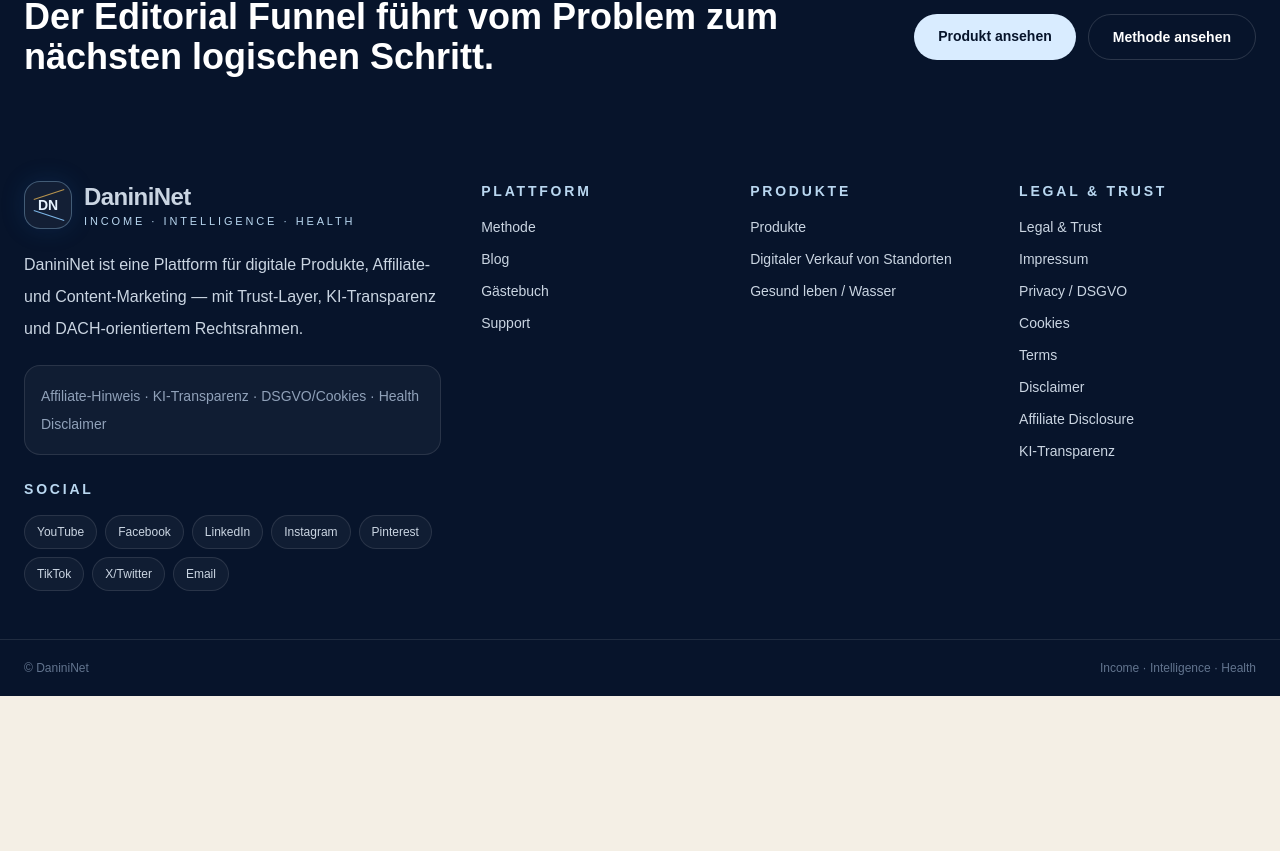
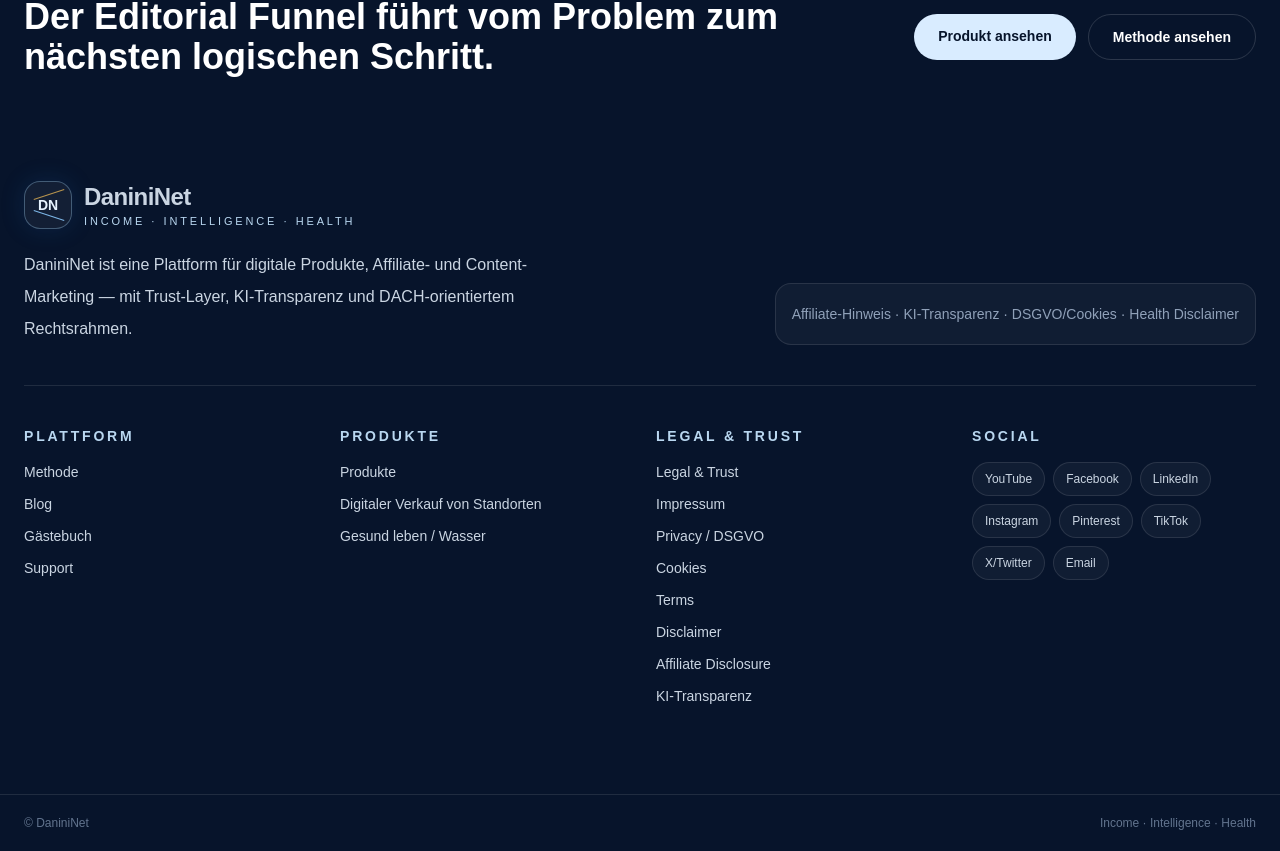
Before and after one commit to danininet/danininet, a Next.js app: page /de/blog in a window 1280 px wide. Shown: the part 2016-2867 px from the top of the page. Before the commit the page ends 2712 px from the top, so only its background shows below. Built offline with nearby package versions, Linux system fonts and the light colour scheme; no server answers.

Commit message:
Polish footer layout with social column

```diff
--- a/components/layout/SiteShell.tsx
+++ b/components/layout/SiteShell.tsx
@@ -143,12 +143,52 @@ export function SiteShell({ locale, currentPath, children }: { locale: string; c
       </header>
       {children}
       <footer className="bg-[#07142b] text-slate-300">
-        <div className="mx-auto grid max-w-7xl gap-10 px-6 py-12 lg:grid-cols-[1.05fr_1.95fr]">
-          <div>
-            <BrandMark />
-            <p className="mt-5 max-w-xl leading-8 text-slate-300">{t.footerText}</p>
-            <p className="mt-5 rounded-2xl border border-white/10 bg-white/[0.04] p-4 text-sm leading-7 text-slate-400">{t.disclosure}</p>
-            <div className="mt-6">
+        <div className="mx-auto max-w-7xl px-6 py-12">
+          <div className="grid gap-8 border-b border-white/10 pb-10 lg:grid-cols-[0.9fr_1.1fr] lg:items-end">
+            <div>
+              <BrandMark />
+              <p className="mt-5 max-w-2xl leading-8 text-slate-300">{t.footerText}</p>
+            </div>
+            <p className="rounded-2xl border border-white/10 bg-white/[0.04] p-4 text-sm leading-7 text-slate-400 lg:justify-self-end">
+              {t.disclosure}
+            </p>
+          </div>
+
+          <div className="grid gap-8 py-10 sm:grid-cols-2 lg:grid-cols-4">
+            <div>
+              <h3 className="text-sm font-semibold uppercase tracking-[0.2em] text-[#b9d7f0]">{t.platform}</h3>
+              <div className="mt-4 grid gap-3 text-sm">
+                <Link href={localizedPath(lang, "method")}>{t.nav[0]}</Link>
+                <Link href={localizedPath(lang, "blog")}>Blog</Link>
+                <Link href={localizedPath(lang, "guestbook")}>{t.guestbook}</Link>
+                <Link href={localizedPath(lang, "support")}>{t.support}</Link>
+              </div>
+            </div>
+
+            <div>
+              <h3 className="text-sm font-semibold uppercase tracking-[0.2em] text-[#b9d7f0]">{t.products}</h3>
+              <div className="mt-4 grid gap-3 text-sm">
+                <Link href={localizedPath(lang, "products")}>{t.products}</Link>
+                <Link href={localizedPath(lang, "dpl")}>{t.dpl}</Link>
+                <Link href={localizedPath(lang, "health")}>{t.health}</Link>
+              </div>
+            </div>
+
+            <div>
+              <h3 className="text-sm font-semibold uppercase tracking-[0.2em] text-[#b9d7f0]">{t.trust}</h3>
+              <div className="mt-4 grid gap-3 text-sm">
+                <Link href={localizedPath(lang, "legal")}>{t.legal}</Link>
+                <Link href={legalPath(lang, "impressum")}>{t.impressum}</Link>
+                <Link href={legalPath(lang, "privacy")}>{t.privacy}</Link>
+                <Link href={legalPath(lang, "cookies")}>{t.cookies}</Link>
+                <Link href={legalPath(lang, "terms")}>{t.terms}</Link>
+                <Link href={legalPath(lang, "disclaimer")}>{t.disclaimer}</Link>
+                <Link href={legalPath(lang, "affiliate-disclosure")}>{t.affiliate}</Link>
+                <Link href={legalPath(lang, "ai-transparentnost")}>{t.ai}</Link>
+              </div>
+            </div>
+
+            <div>
               <h3 className="text-sm font-semibold uppercase tracking-[0.2em] text-[#b9d7f0]">Social</h3>
               <div className="mt-4 flex flex-wrap gap-2">
                 {socialLinks.map((item) => (
@@ -166,13 +206,13 @@ export function SiteShell({ locale, currentPath, children }: { locale: string; c
               </div>
             </div>
           </div>
-          <div className="grid gap-8 sm:grid-cols-3">
-            <div><h3 className="text-sm font-semibold uppercase tracking-[0.2em] text-[#b9d7f0]">{t.platform}</h3><div className="mt-4 grid gap-3 text-sm"><Link href={localizedPath(lang, "method")}>{t.nav[0]}</Link><Link href={localizedPath(lang, "blog")}>Blog</Link><Link href={localizedPath(lang, "guestbook")}>{t.guestbook}</Link><Link href={localizedPath(lang, "support")}>{t.support}</Link></div></div>
-            <div><h3 className="text-sm font-semibold uppercase tracking-[0.2em] text-[#b9d7f0]">{t.products}</h3><div className="mt-4 grid gap-3 text-sm"><Link href={localizedPath(lang, "products")}>{t.products}</Link><Link href={localizedPath(lang, "dpl")}>{t.dpl}</Link><Link href={localizedPath(lang, "health")}>{t.health}</Link></div></div>
-            <div><h3 className="text-sm font-semibold uppercase tracking-[0.2em] text-[#b9d7f0]">{t.trust}</h3><div className="mt-4 grid gap-3 text-sm"><Link href={localizedPath(lang, "legal")}>{t.legal}</Link><Link href={legalPath(lang, "impressum")}>{t.impressum}</Link><Link href={legalPath(lang, "privacy")}>{t.privacy}</Link><Link href={legalPath(lang, "cookies")}>{t.cookies}</Link><Link href={legalPath(lang, "terms")}>{t.terms}</Link><Link href={legalPath(lang, "disclaimer")}>{t.disclaimer}</Link><Link href={legalPath(lang, "affiliate-disclosure")}>{t.affiliate}</Link><Link href={legalPath(lang, "ai-transparentnost")}>{t.ai}</Link></div></div>
+        </div>
+        <div className="border-t border-white/10">
+          <div className="mx-auto flex max-w-7xl flex-wrap items-center justify-between gap-3 px-6 py-5 text-xs text-slate-500">
+            <span>© DaniniNet</span>
+            <span>Income · Intelligence · Health</span>
           </div>
         </div>
-        <div className="border-t border-white/10"><div className="mx-auto flex max-w-7xl flex-wrap items-center justify-between gap-3 px-6 py-5 text-xs text-slate-500"><span>© DaniniNet</span><span>Income · Intelligence · Health</span></div></div>
       </footer>
     </main>
   );
```
